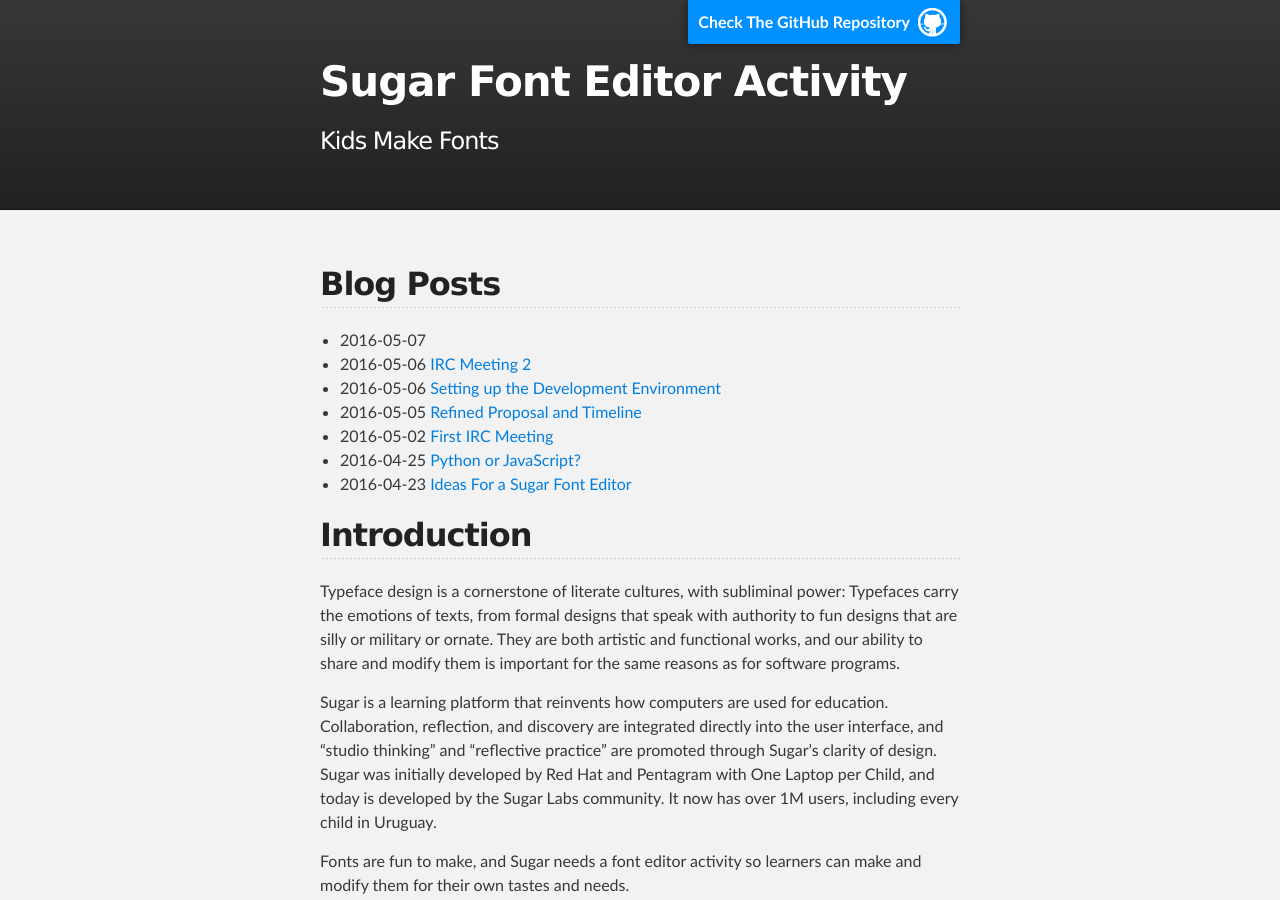
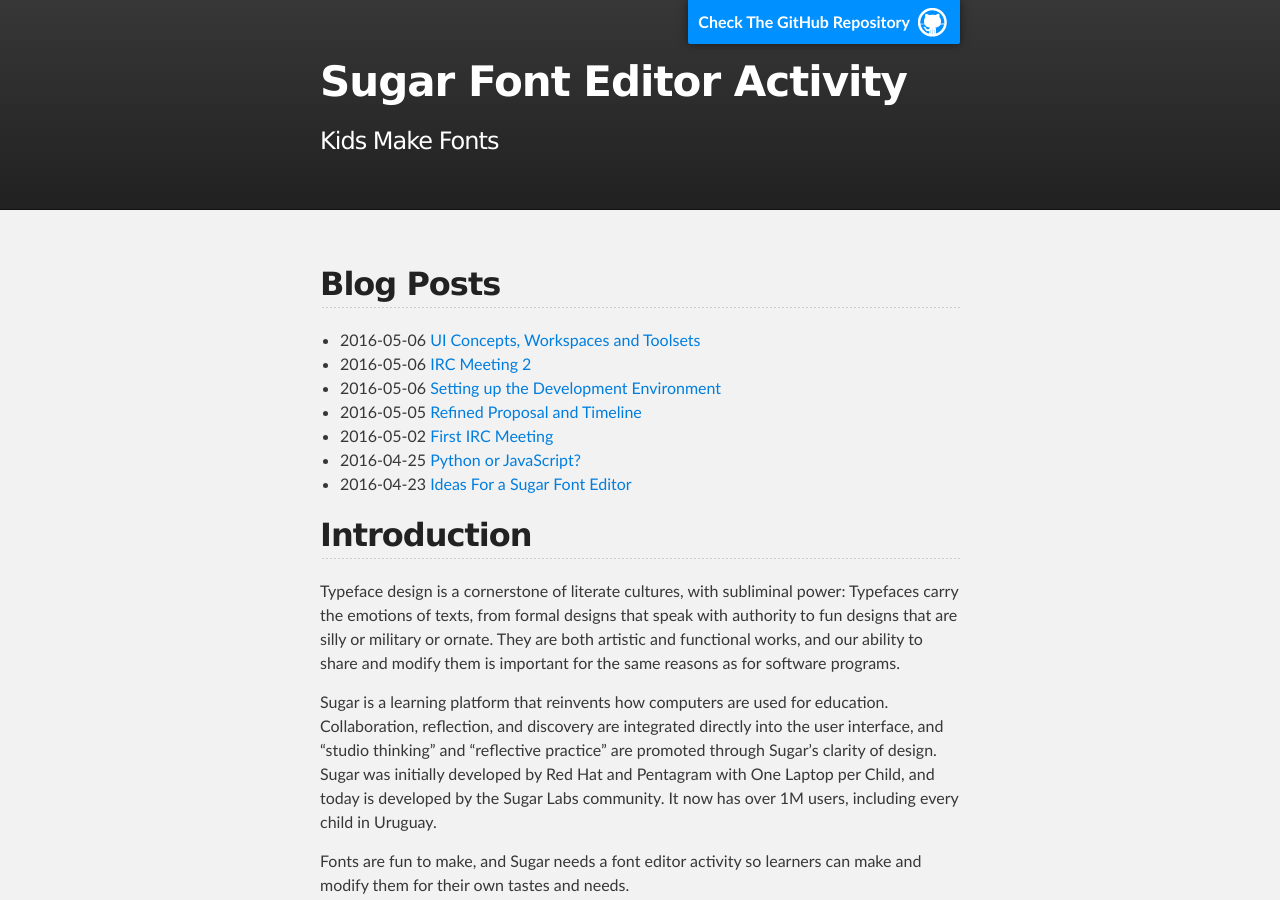
Before and after one commit to sugarlabs/edit-fonts-activity, a Jekyll site: the page built from index.md, in a window 1280 px wide and 900 px high. Built offline with Jekyll 4.4.1, drawn with Linux system fonts in a browser that asks for light colours.

Commit message:
Update 2016-05-06-ui-workspaces-and-toolsets.md
Fix fontmatter (remove 2nd colon) and make image path relative

```diff
--- a/_posts/2016-05-06-ui-workspaces-and-toolsets.md
+++ b/_posts/2016-05-06-ui-workspaces-and-toolsets.md
@@ -1,10 +1,10 @@
 ---
 layout: post
-title: UI Concept: Workspaces and Toolsets
+title: UI Concepts, Workspaces and Toolsets
 category: article
 author: Eli Heuer
 ---
 
 This is one possible way of organizing the UI. I'm also new to Jekyll so this is a first commit with more content on the way.
 
-![wireframe of the 'Workspaces and Toolsets' UI concept ](/files/img/wireframe_concept_01_basic.svg)
+![wireframe of the 'Workspaces and Toolsets' UI concept ](files/img/wireframe_concept_01_basic.svg)
```
